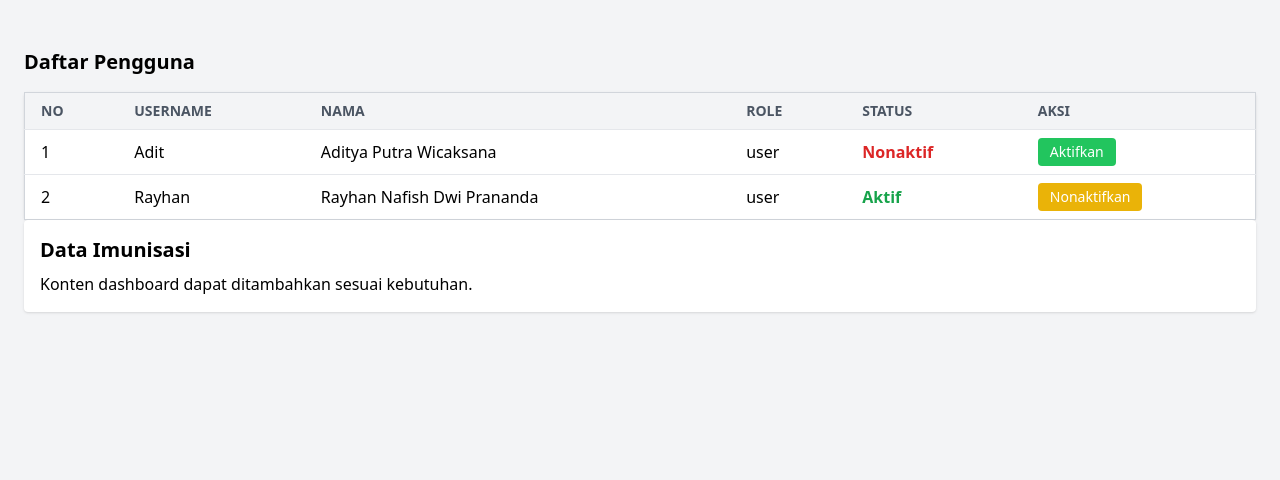
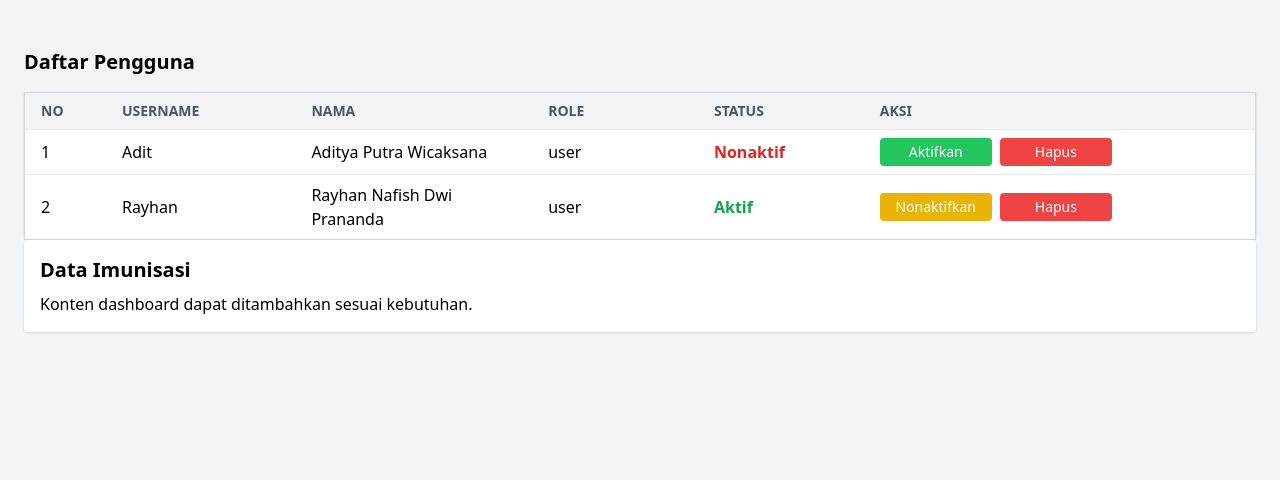
Before and after one commit to RN-1007/si_imun, a Django app: page /dashboard/ in a window 1280 px wide. Shown: the part 60-540 px from the top of the page. Run offline with Django 5.2, Linux system fonts and the light colour scheme; a user stored in the database is signed in; data comes from the database, SQL or seed files in the repository; both versions use the stored data as it was after the commit; some libraries are stand-ins or nearby versions.

Commit message:
feat : delete button for admin and more update

```diff
--- a/akun/templates/fragment/admin_dashboard.html
+++ b/akun/templates/fragment/admin_dashboard.html
@@ -1,15 +1,15 @@
 <!-- Tabel daftar user untuk admin -->
 <div class="mt-6">
     <h2 class="text-xl font-semibold mb-4">Daftar Pengguna</h2>
-    <table class="min-w-full bg-white border border-gray-300 rounded shadow">
+    <table class="table-fixed min-w-full bg-white border border-gray-300 rounded shadow">
         <thead>
             <tr class="bg-gray-100 text-left text-sm uppercase text-gray-600">
-                <th class="py-2 px-4 border-b">No</th>
-                <th class="py-2 px-4 border-b">Username</th>
-                <th class="py-2 px-4 border-b">Nama</th>
-                <th class="py-2 px-4 border-b">Role</th>
-                <th class="py-2 px-4 border-b">Status</th>
-                <th class="py-2 px-4 border-b">Aksi</th>
+                <th class="w-10 py-2 px-4 border-b">No</th>
+                <th class="w-32 py-2 px-4 border-b">Username</th>
+                <th class="w-40 py-2 px-4 border-b">Nama</th>
+                <th class="w-28 py-2 px-4 border-b">Role</th>
+                <th class="w-28 py-2 px-4 border-b">Status</th>
+                <th class="w-64 py-2 px-4 border-b">Aksi</th>
             </tr>
         </thead>
         <tbody>
@@ -26,15 +26,32 @@
                         <span class="text-red-600 font-semibold">Nonaktif</span>
                     {% endif %}
                 </td>
-                    <td class="py-2 px-4">
+                <td class="py-2 px-4 whitespace-nowrap">
                     {% if user != request.user %}
+                        <!-- Tombol Aktif/Nonaktif -->
                         <form action="{% url 'toggle_user_status' user.id %}" method="post" class="inline">
                             {% csrf_token %}
                             {% if user.is_active %}
-                                    <button type="submit" class="bg-yellow-500 hover:bg-yellow-600 text-white px-3 py-1 rounded text-sm">Nonaktifkan</button>
+                                <button type="submit"
+                                    class="w-28 text-sm bg-yellow-500 hover:bg-yellow-600 text-white px-3 py-1 rounded font-medium">
+                                    Nonaktifkan
+                                </button>
                             {% else %}
-                                    <button type="submit" class="bg-green-500 hover:bg-green-600 text-white px-3 py-1 rounded text-sm">Aktifkan</button>
+                                <button type="submit"
+                                    class="w-28 text-sm bg-green-500 hover:bg-green-600 text-white px-3 py-1 rounded font-medium">
+                                    Aktifkan
+                                </button>
                             {% endif %}
+                        </form>
+
+                        <!-- Tombol Hapus -->
+                        <form action="{% url 'delete_user' user.id %}" method="post" class="inline ml-1"
+                            onsubmit="return confirm('Yakin ingin menghapus pengguna ini?');">
+                            {% csrf_token %}
+                            <button type="submit"
+                                class="w-28 text-sm bg-red-500 hover:bg-red-600 text-white px-3 py-1 rounded font-medium">
+                                Hapus
+                            </button>
                         </form>
                     {% else %}
                         <span class="text-gray-500 text-sm">Akun Anda</span>
@@ -42,7 +59,9 @@
                 </td>
             </tr>
             {% empty %}
-                <tr><td colspan="6" class="py-4 px-4 text-center">Belum ada pengguna.</td></tr>
+            <tr>
+                <td colspan="6" class="py-4 px-4 text-center">Belum ada pengguna.</td>
+            </tr>
             {% endfor %}
         </tbody>
     </table>
--- a/akun/templates/fragment/landing/hero.html
+++ b/akun/templates/fragment/landing/hero.html
@@ -4,7 +4,7 @@
                 <h1 class="text-4xl md:text-5xl font-bold mb-6">Understanding Stunting in Children</h1>
                 <p class="text-xl mb-8 opacity-90">Stunting affects millions of children worldwide, impacting their growth and development. Learn how to recognize, prevent, and address this critical health issue.</p>
                 <div class="flex space-x-4">
-                    <button class="bg-white text-blue-600 px-6 py-3 rounded-full font-semibold hover:bg-blue-100 transition">Learn More</button>
+                    <button action="#about" class="bg-white text-blue-600 px-6 py-3 rounded-full font-semibold hover:bg-blue-100 transition">Learn More</button>
                     <button class="border-2 border-white px-6 py-3 rounded-full font-semibold hover:bg-white hover:text-blue-600 transition">Watch Video</button>
                 </div>
             </div>
--- a/akun/templates/fragment/landing/stunting.html
+++ b/akun/templates/fragment/landing/stunting.html
@@ -11,7 +11,7 @@
          alt="Child height measurement"
          class="rounded-lg shadow-lg w-full max-w-md h-auto interactive-image">
   </div>
-  <div class="lg:w-1/2">
+  <div class="lg:w-1/2 pr-14">
     <p class="text-lg text-gray-700 mb-6">
       Stunting is the impaired growth and development that children experience from poor nutrition, repeated infection, and inadequate psychosocial stimulation. Children are defined as stunted if their height-for-age is more than two standard deviations below the WHO Child Growth Standards median.
     </p>
--- a/akun/templates/page/login.html
+++ b/akun/templates/page/login.html
@@ -7,7 +7,7 @@
 </head>
 <body class="bg-gray-100 flex items-center justify-center min-h-screen">
     <div class="bg-white p-8 rounded-lg shadow-md w-full max-w-sm">
-        <h2 class="text-2xl font-bold text-center mb-6">Login Admin/User</h2>
+        <h2 class="text-2xl font-bold text-center mb-6">Login</h2>
 
         {% if messages %}
             <div class="mb-4 text-sm text-red-600 text-center">
--- a/akun/urls.py
+++ b/akun/urls.py
@@ -19,6 +19,7 @@ urlpatterns = [
     path('jadwal/tambah/', views.tambah_jadwal, name='tambah_jadwal'),
     path('jadwal/edit/<int:jadwal_id>/', views.edit_jadwal, name='edit_jadwal'),
     path('jadwal/hapus/<int:jadwal_id>/', views.hapus_jadwal, name='hapus_jadwal'),
+    path('dashboard/users/delete/<int:user_id>/', views.delete_user, name='delete_user'),
 
 
 ]
--- a/akun/views.py
+++ b/akun/views.py
@@ -69,13 +69,15 @@ def logout_view(request):
 def register_view(request):
     if request.method == 'POST':
         username = request.POST['username']
+        nama = request.POST['nama']  # ambil dari input
         password = request.POST['password']
 
         if User.objects.filter(username=username).exists():
             messages.error(request, 'Username sudah digunakan.')
         else:
             user = User.objects.create_user(username=username, password=password)
-            user.role = 'user'  # default role
+            user.nama = nama  # simpan ke field model
+            user.role = 'user'  # set default role
             user.save()
             messages.success(request, 'Registrasi berhasil. Silakan login.')
             return redirect('login')
@@ -92,6 +94,18 @@ def toggle_user_status(request, user_id):
         user.is_active = not user.is_active
         user.save()
 
+    return redirect('dashboard')
+def delete_user(request, user_id):
+    if request.method == 'POST':
+        if request.user.is_authenticated and request.user.is_superuser:
+            user = get_object_or_404(User, id=user_id)
+            if user != request.user:
+                user.delete()
+                messages.success(request, 'User berhasil dihapus.')
+            else:
+                messages.error(request, 'Tidak bisa menghapus akun Anda sendiri.')
+        else:
+            messages.error(request, 'Tidak punya izin.')
     return redirect('dashboard')
 
 
```
Also changed, not shown: akun/templates/component/navbar.html (+4 -3 lines), db.sqlite3. Lines whose indentation alone changed are shown as unchanged.
